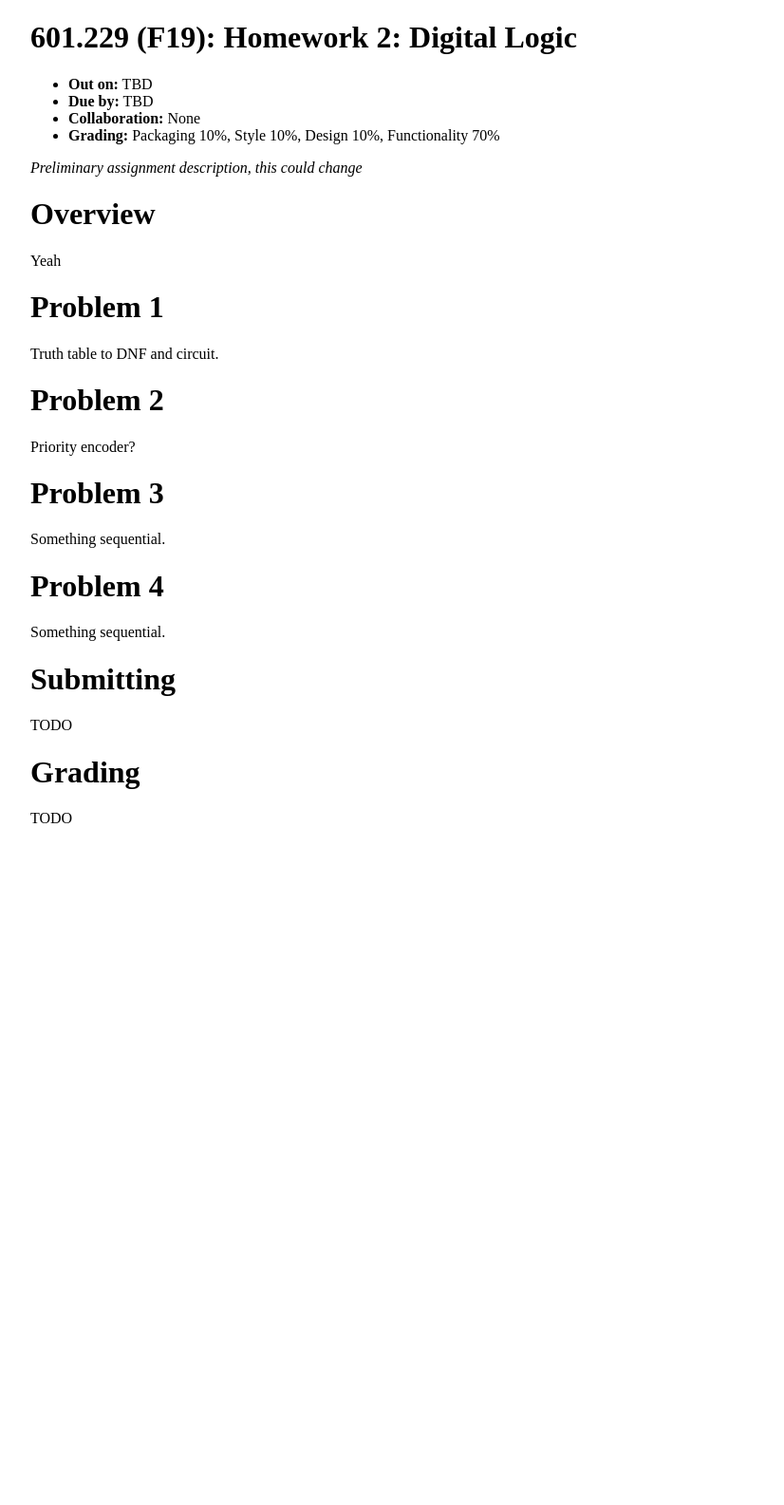
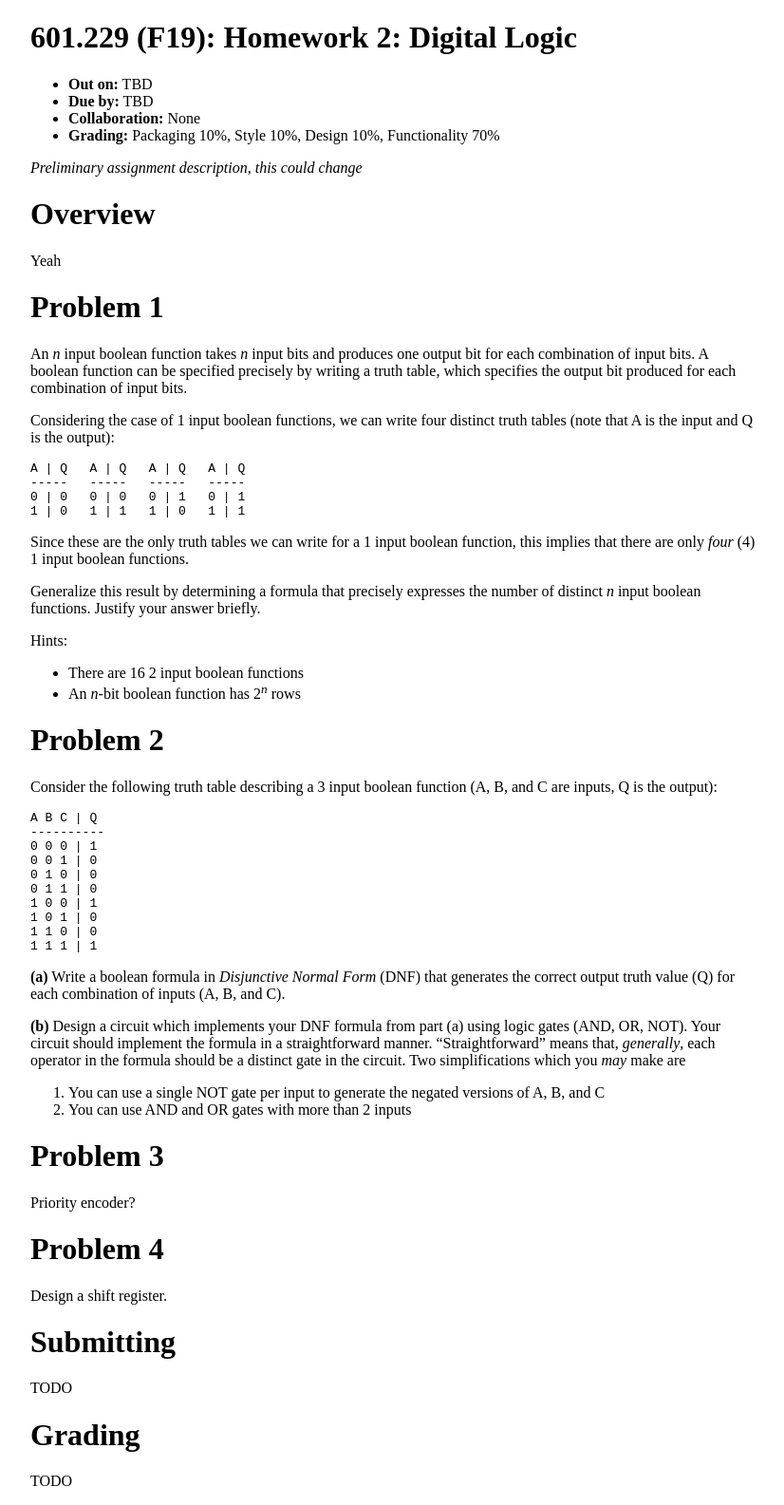
Before and after one commit to jhucsf/fall2019, a Jekyll site: the page built from hw/hw2.md, in a window 1280 px wide. Shown: the whole page at 95% size, without its empty margins (224-1050 px from the left). Built offline with Jekyll 4.4.1, drawn with Linux system fonts in a browser that asks for light colours; before the commit the page ends 900 px from its top, so only the background shows below that.

Commit message:
working on questions...

````diff
--- a/hw/hw2.md
+++ b/hw/hw2.md
@@ -16,19 +16,57 @@ Yeah
 
 # Problem 1
 
-Truth table to DNF and circuit.
+An *n* input boolean function takes *n* input bits and produces one output bit for each combination of input bits.  A boolean function can be specified precisely by writing a truth table, which specifies the output bit produced for each combination of input bits.
+
+Considering the case of 1 input boolean functions, we can write four distinct truth tables (note that A is the input and Q is the output):
+
+```
+A | Q   A | Q   A | Q   A | Q
+-----   -----   -----   -----
+0 | 0   0 | 0   0 | 1   0 | 1
+1 | 0   1 | 1   1 | 0   1 | 1
+```
+
+Since these are the only truth tables we can write for a 1 input boolean function, this implies that there are only *four* (4) 1 input boolean functions.
+
+Generalize this result by determining a formula that precisely expresses the number of distinct *n* input boolean functions.  Justify your answer briefly.
+
+Hints:
+
+* There are 16 2 input boolean functions
+* An *n*-bit boolean function has 2<sup><i>n</i></sup> rows
 
 # Problem 2
 
-Priority encoder?
+Consider the following truth table describing a 3 input boolean function (A, B, and C are inputs, Q is the output):
+
+```
+A B C | Q
+----------
+0 0 0 | 1
+0 0 1 | 0
+0 1 0 | 0
+0 1 1 | 0
+1 0 0 | 1
+1 0 1 | 0
+1 1 0 | 0
+1 1 1 | 1
+```
+
+**(a)** Write a boolean formula in *Disjunctive Normal Form* (DNF) that generates the correct output truth value (Q) for each combination of inputs (A, B, and C).
+
+**(b)** Design a circuit which implements your DNF formula from part (a) using logic gates (AND, OR, NOT).  Your circuit should implement the formula in a straightforward manner.  "Straightforward" means that, *generally*, each operator in the formula should be a distinct gate in the circuit.  Two simplifications which you *may* make are
+
+1. You can use a single NOT gate per input to generate the negated versions of A, B, and C
+2. You can use AND and OR gates with more than 2 inputs
 
 # Problem 3
 
-Something sequential.
+Priority encoder?
 
 # Problem 4
 
-Something sequential.
+Design a shift register.
 
 # Submitting
 
````
